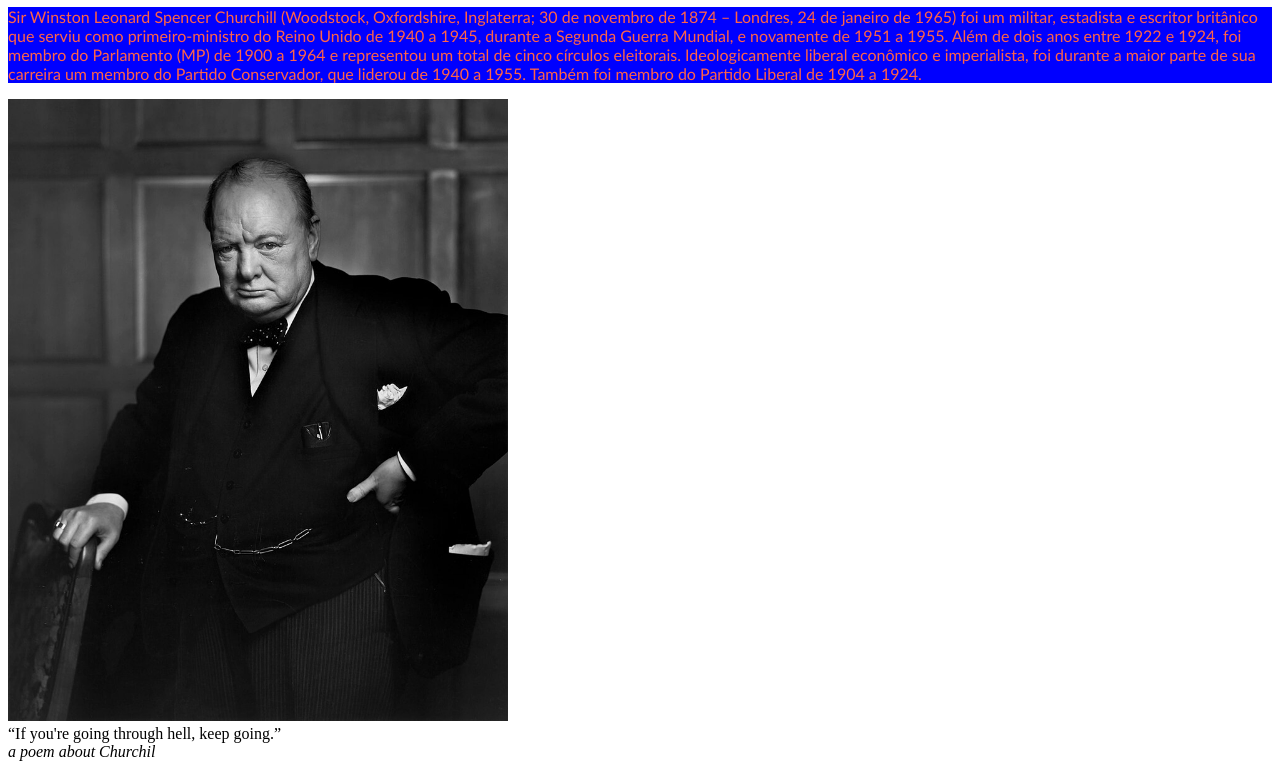
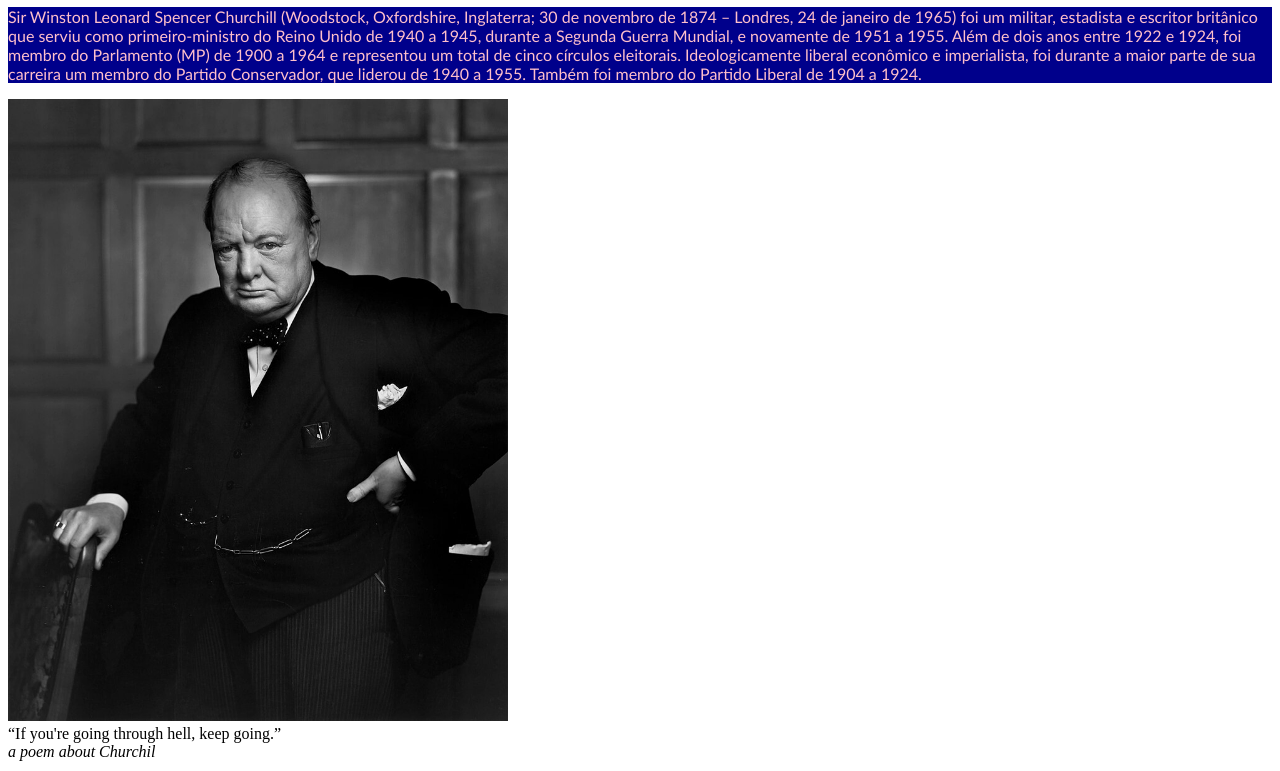
Before and after one commit to Tito-Tiago/atividadesWeb, a plain HTML site: page atv1/index.html in a window 1280 px wide. Shown: the part 73-844 px from the top of the page. Drawn offline with Linux system fonts and the light colour scheme.

Commit message:
melhoria nas cores

```diff
--- a/atv1/style.css
+++ b/atv1/style.css
@@ -5,7 +5,7 @@ h1 {
 }
 
 p {
-    background-color: blue;
+    background-color: darkblue;
     font-family: 'Gill Sans', 'Gill Sans MT', Calibri, 'Trebuchet MS', sans-serif;
-    color: tomato;
+    color: pink;
 }
```
